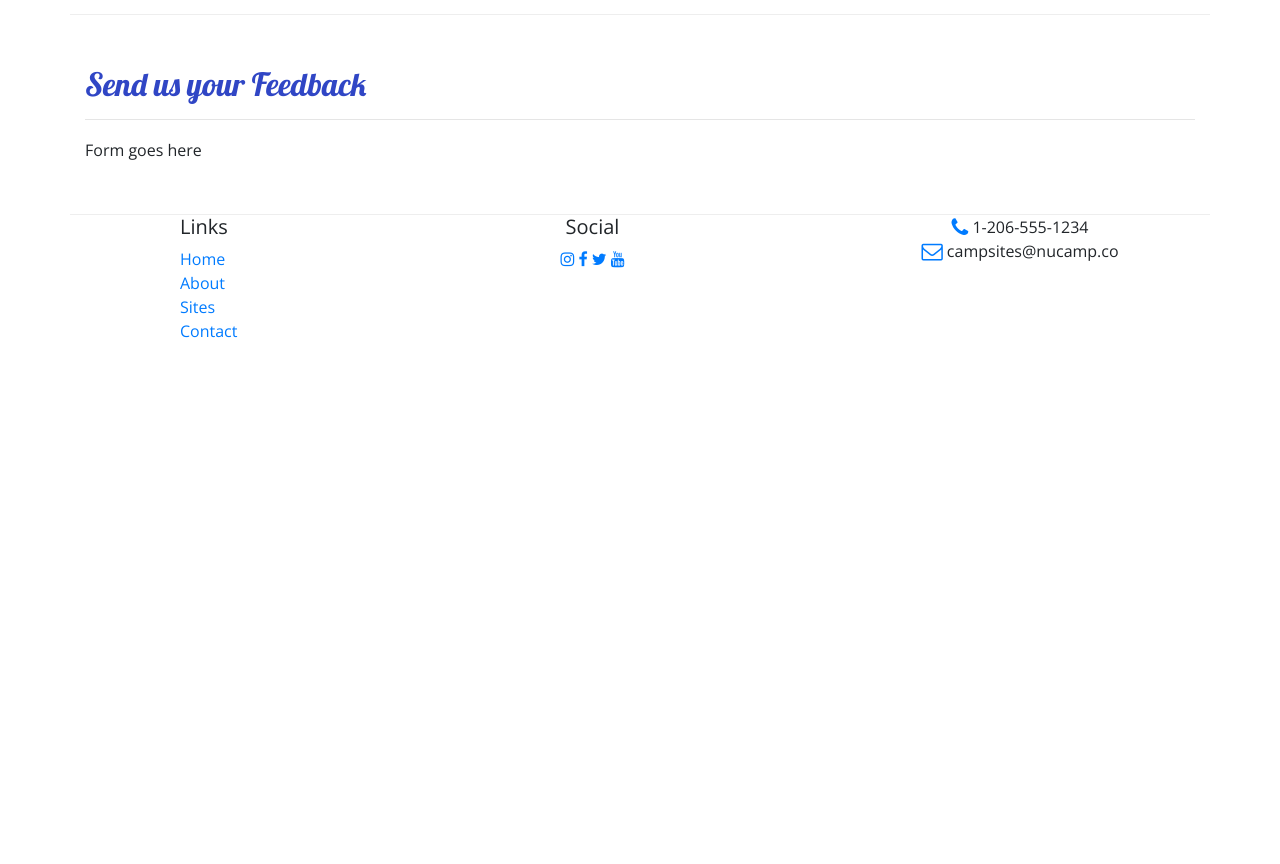
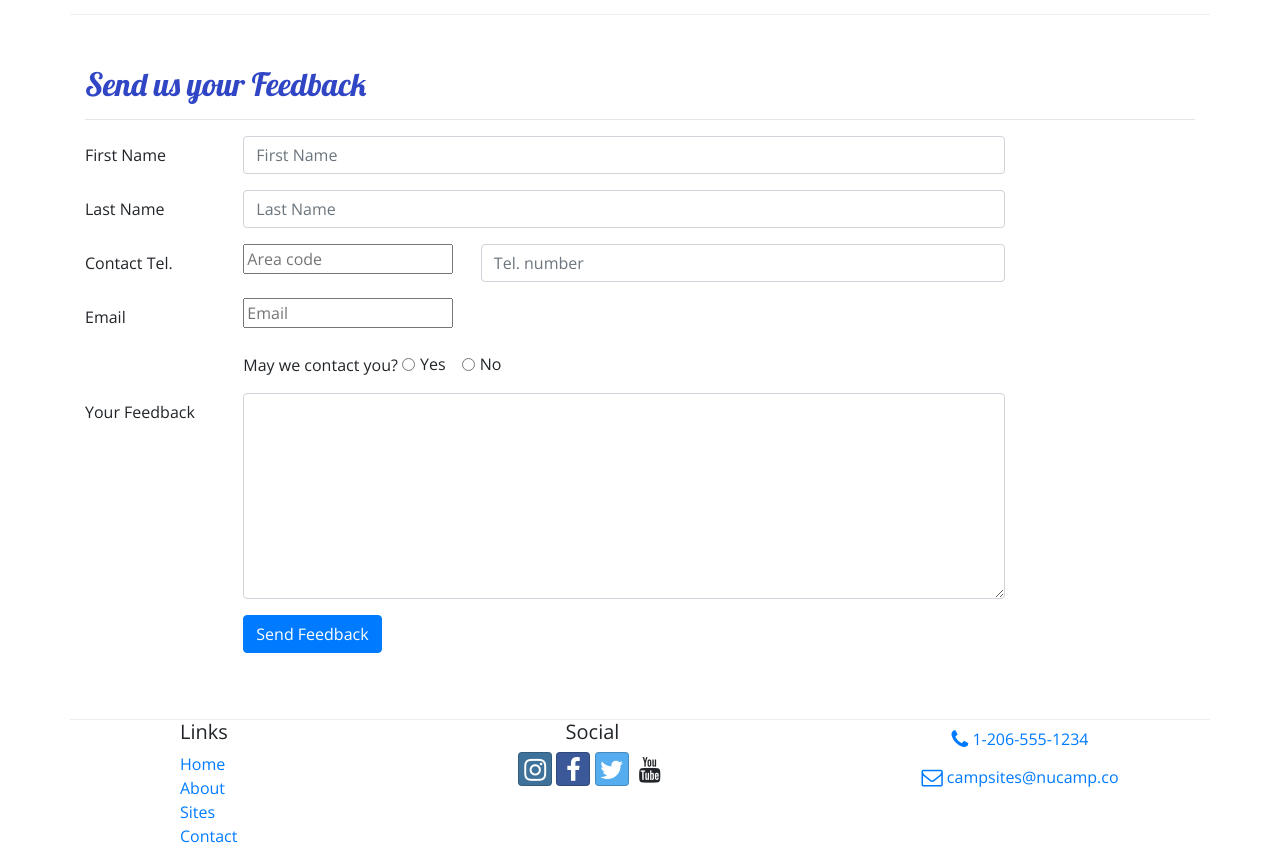
Before and after one commit to Calamity-Jaymi/nucampsite21, a website: page contactus.html in a window 1280 px wide. Shown: the part 560-1424 px from the top of the page. Before the commit the page ends 919 px from the top, so only its background shows below. Drawn offline with nearby package versions, Linux system fonts and the light colour scheme.

Commit message:
Forms and Contact

```diff
--- a/aboutus.html
+++ b/aboutus.html
@@ -8,9 +8,10 @@
 
     <link rel="stylesheet" href="node_modules/bootstrap/dist/css/bootstrap.min.css" />
 
-    <link rel="stylesheet"
-        href="https://fonts.googleapis.com/css2?family=Lobster&family=Open+Sans:wght@300;400&display=swap">
+    <link rel="stylesheet" href="https://fonts.googleapis.com/css2?family=Lobster&family=Open+Sans:wght@300;400&display=swap">
     <link rel="stylesheet" href="css/styles.css">
+    <link rel="stylesheet" href="node_modules/font-awesome/css/font-awesome.min.css" />
+    <link rel="stylesheet" href="node_modules/bootstrap-social/bootstrap-social.css" />
 
     <title>NuCamp: A Better Way To Camp</title>
 </head>
@@ -35,10 +36,10 @@
             </button>
             <div class="collapse navbar-collapse" id="nucampNavbar">
             <ul class="navbar-nav">
-                <li class="nav-item active"><a class="nav-link" href="index.html">Home</a></li>
-                <li class="nav-item"><a class="nav-link" href="aboutus.html">About</a></li>
-                <li class="nav-item"><a class="nav-link" href="#">Sites</a></li>
-                <li class="nav-item"><a class="nav-link" href="#">Contact</a></li>
+                <li class="nav-item active"><a class="nav-link" href="index.html"><i class="fa fa-home fa-lg"></i>Home</a></li>
+                <li class="nav-item"><a class="nav-link" href="aboutus.html"><i class="fa fa-info fa-lg"></i>About</a></li>
+                <li class="nav-item"><a class="nav-link" href="#"><i class="fa fa-list fa-lg"></i>Sites</a></li>
+                <li class="nav-item"><a class="nav-link" href="contactus.html"><i class="fa fa-address-card fa-lg"></i>Contact</a></li>
             </ul>
         </div>
         </div>
@@ -47,10 +48,14 @@
     <div class="container">
         <div class="row">
             <div class="col">
+                <ol class="breadcrumb">
+                    <li class="breadcrumb-item"><a href="index.html">Home</a></li>
+                    <li class="breadcrumb-item active"></li>
+                </ol>
                 <h2>About Us</h2>
                 <hr />
             </div>
-        </div>
+
 
         <div class="row row-content">
             <div class="col-6">
@@ -95,7 +100,7 @@
         </div>
 
         <div class="row row-content">
-            <div class="col-12">
+            <div class="col">
                 <h3>Community Partners</h3>
                 <h4>Bootstrap Outfitters <small>Outdoor Gear Specialists</small></h4>
                 <p class="d-none d-sm-block">Bootstrap Outfitters supplies you with the gear you need at prices you can't beat.</p>
@@ -145,7 +150,6 @@
                 </div>
             </div>
         </div>
-
     </div>
 
     <footer class="site-footer">
@@ -157,19 +161,19 @@
                         <li><a href="index.html">Home</a></li>
                         <li><a href="aboutus.html">About</a></li>
                         <li><a href="#">Sites</a></li>
-                        <li><a href="#">Contact</a></li>
+                        <li><a href="contactus.html">Contact</a></li>
                     </ul>
                 </div>
                 <div class="col-5 col-sm-5 text-center">
                     <h5>Social</h5>
-                    <a href="http://instagram.com/">Instagram</a>
-                    <a href="http://facebook.com/">Facebook</a>
-                    <a href="http://twitter.com/">Twitter</a>
-                    <a href="http://youtube.com/">YouTube</a>
+                    <a class="btn btn-social-icon btn-instagram" href="http://instagram.com/"><i class="fa fa-instagram"></i></a>
+                    <a class="btn btn-social-icon btn-facebook" href="http://facebook.com/"><i class="fa fa-facebook"></i></a>
+                    <a class="btn btn-social-icon btn-twitter" href="http://twitter.com/"><i class="fa fa-twitter"></i></a>
+                    <a class="btn btn-social-icon btn-youtube" href="http://youtube.com/"><i class="fa fa-youtube"></i></a>
                 </div>
                 <div class="col-sm-4 text-center">
-                    Tel: 1-206-555-1234<br />
-                    Email: campsites@nucamp.co
+                    <a role="button" class="btn btn-link" href="tel:2065551234"><i class="fa fa-phone fa-lg text-primary"></i>Tel: 1-206-555-1234</a><br />
+                    <a role="button" class="btn btn-link" href="mailto: campsites@nucamp.co"><i class="fa fa-envelope fa-lg text-primary"></i>Email: campsites@nucamp.co</a>
                 </div>
             </div>
         </div>
--- a/contactus.html
+++ b/contactus.html
@@ -12,6 +12,7 @@
     <!-- Additional CSS must be placed after Bootstrap CSS -->
     <link rel="stylesheet" href="node_modules/font-awesome/css/font-awesome.min.css" />
     <link rel="stylesheet" href="https://fonts.googleapis.com/css?family=Lobster|Open+Sans" />
+    <link rel="stylesheet" href="node_modules/bootstrap-social/bootstrap-social.css" />
     <link rel="stylesheet" href="css/styles.css" />
 
     <title>NuCamp: A Better Way To Camp</title>
@@ -79,7 +80,59 @@
                 <hr />
             </div>
             <div class="col-md-10">
-                Form goes here
+                <form>
+                    <div class="form-group row">
+                        <label for="firstName" class="col-md-2 col-form-label">First Name</label>
+                        <div class="col-md-10">
+                            <input type="text" class="form-control" id="firstName" name="firstName" placeholder="First Name" />
+                        </div>
+                    </div>
+                    <div class="form-group row">
+                        <label for="lastName" class="col-md-2 col-form-label">Last Name</label>
+                        <div class="col-md-10">
+                            <input type="text" class="form-control" id="lastName" name="lastName" placeholder="Last Name" />
+                        </div>
+                    </div>
+                    <div class="form-group row">
+                        <label for="areaCode" class="col-md-2 col-form-label">Contact Tel.</label>
+                        <div class="col-5 col-md-3">
+                            <input type="tel" id="areaCode" name="areaCode" placeholder="Area code" />
+                        </div>
+                        <div class="col-7">
+                            <input type="tel" class="form-control" name="telNum" placeholder="Tel. number" />
+                        </div>
+                    </div>
+                    <div class="form-group row">
+                        <label for="email" class="col-md-2 col-form-label">Email</label>
+                        <div class="col-md-10">
+                            <input type="email" id="email" name="email" placeholder="Email" />
+                        </div>
+                    </div>
+                    <div class="form-group row">
+                        <div class="col offset-md-2">
+                            May we contact you?
+                            <div class="form-check form-check-inline">
+                                <input type="radio" class="form-check-input" id="contactYes" name="contactRadios" value="yes" />
+                                <label for="contactYes" class="form-check-label">Yes</label>
+                            </div>
+                            <div class="form-check form-check-inline">
+                                <input type="radio" class="form-check-input" id="contactNo" name="contactRadios" value="no" />
+                                <label for="contactNo" class="form-check-label">No</label>
+                            </div>
+                        </div>
+                    </div>
+                    <div class="form-group row">
+                        <label for="feedback" class="col-md-2 col-form-label">Your Feedback</label>
+                        <div class="col-md-10">
+                            <textarea class="form-control" id="feedback" name="feedback" rows="8"></textarea>
+                        </div>
+                    </div>
+                    <div class="form-group row">
+                        <div class="offset-md-2 col-md-10">
+                            <button type="submit" class="btn btn-primary">Send Feedback</button>
+                        </div>
+                    </div>
+                </form>
             </div>
        </div>
 
@@ -94,19 +147,19 @@
                         <li><a href="index.html">Home</a></li>
                         <li><a href="aboutus.html">About</a></li>
                         <li><a href="#">Sites</a></li>
-                        <li><a href="#">Contact</a></li>
+                        <li><a href="contactus.html">Contact</a></li>
                     </ul>
                 </div>
                 <div class="col-6 col-sm-5 text-center">
                     <h5>Social</h5>
-                    <a href="http://instagram.com/"><i class="fa fa-instagram"></i></a>
-                    <a href="http://facebook.com/"><i class="fa fa-facebook"></i></a>
-                    <a href="http://twitter.com/"><i class="fa fa-twitter"></i></a>
-                    <a href="http://youtube.com/"><i class="fa fa-youtube"></i></a>
+                    <a class="btn btn-social-icon btn-instagram" href="http://instagram.com/"><i class="fa fa-instagram"></i></a>
+                    <a class="btn btn-social-icon btn-facebook" href="http://facebook.com/"><i class="fa fa-facebook"></i></a>
+                    <a class="btn btn-social-icon btn-twitter" href="http://twitter.com/"><i class="fa fa-twitter"></i></a>
+                    <a class="btn btn-social-icon btn-youtube" href="http://youtube.com/"><i class="fa fa-youtube"></i></a>
                 </div>
                 <div class="col-sm-4 text-center">
-                    <i class="fa fa-phone fa-lg text-primary"></i> 1-206-555-1234<br />
-                    <i class="fa fa-envelope-o fa-lg text-primary"></i> campsites@nucamp.co
+                    <a role="button" class="btn btn-link" href="tel:2065551234"><i class="fa fa-phone fa-lg text-primary"></i> 1-206-555-1234</a><br />
+                    <a role="button" class="btn btn-link" href="mailto: campsites@nucamp.co"><i class="fa fa-envelope-o fa-lg text-primary"></i> campsites@nucamp.co</a>
                 </div>
            </div>
         </div>
--- a/package.json
+++ b/package.json
@@ -15,6 +15,7 @@
   },
   "dependencies": {
     "bootstrap": "^4.5.2",
+    "bootstrap-social": "^5.1.1",
     "font-awesome": "^4.7.0",
     "jquery": "^3.5.1",
     "popper.js": "^1.16.1"
```
Also changed, not shown: index.html (+15 -13 lines), 1 other file.
